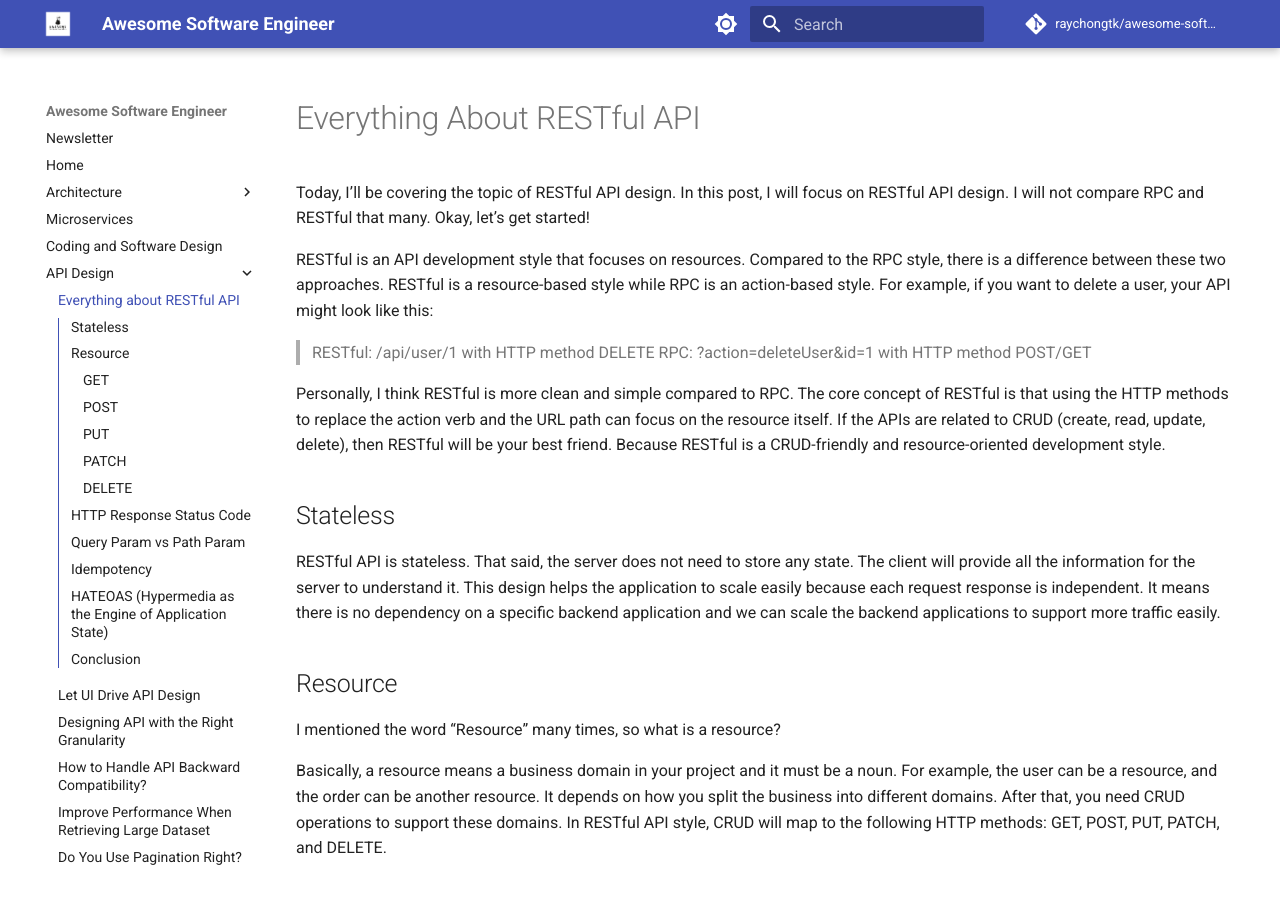
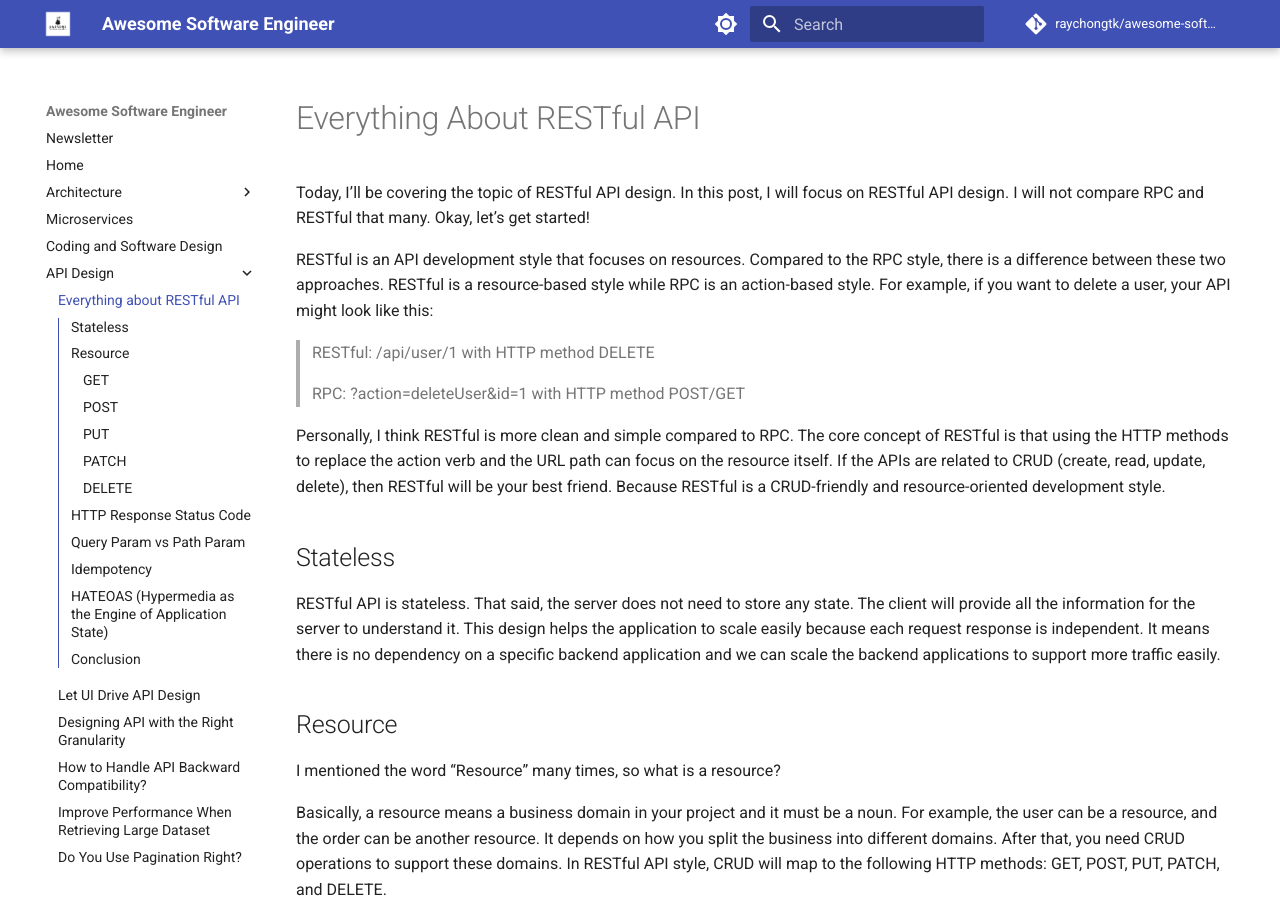
Before and after one commit to raychongtk/awesome-software-engineer, an MkDocs documentation site: the page built from docs/api-design/everything-about-restful-api.md, in a window 1280 px wide and 900 px high. Built offline with MkDocs 1.6.1 and Material for MkDocs 9.7.7, drawn with Linux system fonts in a browser that asks for light colours; comment, search, counter and statistics services are not loaded; some of the changed lines change nothing that is shown.

Commit message:
update content

```diff
--- a/docs/api-design/everything-about-restful-api.md
+++ b/docs/api-design/everything-about-restful-api.md
@@ -4,7 +4,8 @@ Today, I’ll be covering the topic of RESTful API design. In this post, I will
 RESTful is an API development style that focuses on resources. Compared to the RPC style, there is a difference between these two approaches. RESTful is a resource-based style while RPC is an action-based style. For example, if you want to delete a user, your API might look like this:
 
 >RESTful: /api/user/1 with HTTP method DELETE
-RPC: ?action=deleteUser&id=1 with HTTP method POST/GET
+>
+>RPC: ?action=deleteUser&id=1 with HTTP method POST/GET
 
 Personally, I think RESTful is more clean and simple compared to RPC. The core concept of RESTful is that using the HTTP methods to replace the action verb and the URL path can focus on the resource itself. If the APIs are related to CRUD (create, read, update, delete), then RESTful will be your best friend. Because RESTful is a CRUD-friendly and resource-oriented development style.
 
```
